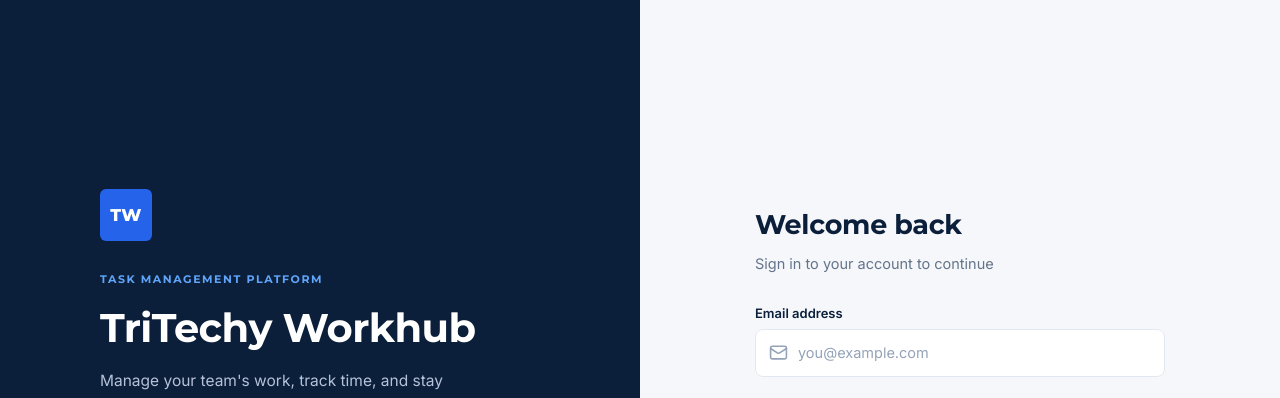
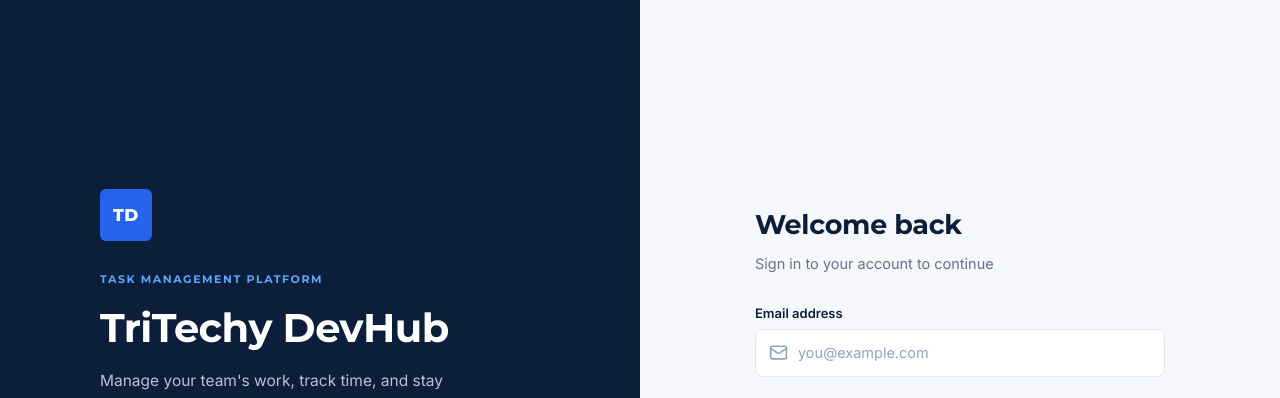
Before and after one commit to princetritechy-dev/Employee-Task-Manager, a React (Vite) app in the folder frontend/: page /login in a window 1280 px wide. Shown: the top 398 px of the page. Built offline with nearby package versions, Linux system fonts and the light colour scheme; no server answers.

Commit message:
Platform Name Changed

```diff
--- a/frontend/src/pages/Login.jsx
+++ b/frontend/src/pages/Login.jsx
@@ -77,10 +77,10 @@ export default function Login() {
         <div className="login-brand-content">
 
           <div className="login-logo">
-            TW
+            TD
           </div>
 
-          <h1>TriTechy Workhub</h1>
+          <h1>TriTechy DevHub</h1>
 
           <p className="login-brand-description">
             Manage your team's work, track time,
--- a/frontend/src/pages/Register.jsx
+++ b/frontend/src/pages/Register.jsx
@@ -93,10 +93,10 @@ export default function Register() {
         <div className="register-brand-content">
 
           <div className="register-logo">
-            TW
+            TD
           </div>
 
-          <h1>TriTechy Workhub</h1>
+          <h1>TriTechy DevHub</h1>
 
           <p className="register-brand-description">
             Create your account and start managing
```
